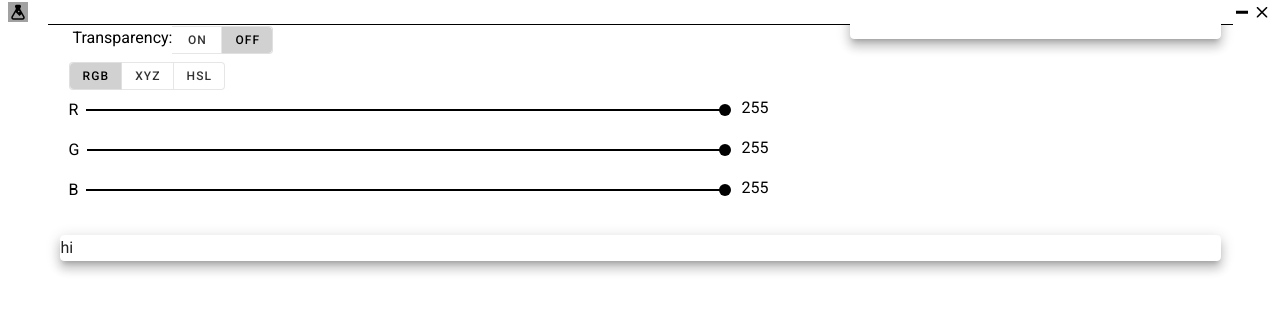
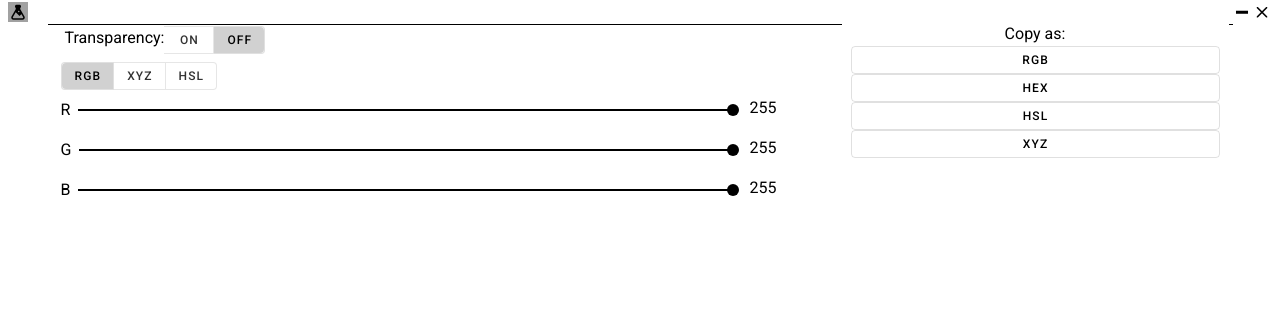
Before and after one commit to quadro313/electron-tsvyat, a Vue app: page /#/ in a window 1280 px wide. Shown: the top 312 px of the page. Built offline with nearby package versions, Linux system fonts and the light colour scheme.

Commit message:
added color panel to copy color strings

```diff
--- /dev/null
+++ b/src/components/ColorPanel.vue
@@ -0,0 +1,107 @@
+<template>
+  <v-card :color="backgroundColor" outlined>
+    <v-container>
+      <v-row align="center" justify="center" dense>
+        <span :style="{color: `${foregroundColor}`}">Copy as:</span>
+      </v-row>
+      <v-row align="center" justify="center" dense>
+        <v-btn
+        @click="copyColor('RGB')"
+          :color="foregroundColor"
+          :title="RGB"
+          small
+          outlined
+          text
+          block
+        >RGB</v-btn>
+      </v-row>
+      <v-row align="center" justify="center" dense>
+        <v-btn
+        @click="copyColor('HEX')"
+          :color="foregroundColor"
+          :title="HEX"
+          small
+          outlined
+          text
+          block
+        >HEX</v-btn>
+      </v-row>
+      <v-row align="center" justify="center" dense>
+        <v-btn
+        @click="copyColor('HSL')"
+          :color="foregroundColor"
+          :title="HSL"
+          small
+          outlined
+          text
+          block
+        >HSL</v-btn>
+      </v-row>
+      <v-row align="center" justify="center" dense>
+        <v-btn
+        @click="copyColor('XYZ')"
+          :color="foregroundColor"
+          :title="XYZ"
+          small
+          outlined
+          text
+          block
+        >XYZ</v-btn>
+      </v-row>
+    </v-container>
+  </v-card>
+</template>
+
+<script>
+const clipboardy = require('clipboardy');
+
+export default {
+  name: "ColorPanel",
+  props: ["backgroundColor", "foregroundColor"],
+  data() {
+    return {};
+  },
+  computed: {
+    RGB: function() {
+      let transparency = this.$store.getters.transparency;
+      if (transparency.enabled)
+        return `rgba(${this.$store.getters.getColorAs("rgb_array")},${
+          transparency.value
+        })`;
+      else return `rgb(${this.$store.getters.getColorAs("rgb_array")})`;
+    },
+    HSL: function() {
+      let transparency = this.$store.getters.transparency;
+      if (transparency.enabled)
+        return `hsl(${this.$store.getters.getColorAs("hsl")},${
+          transparency.value
+        })`;
+      else return `hsl(${this.$store.getters.getColorAs("hsl")})`;
+    },
+    XYZ: function() {
+      let transparency = this.$store.getters.transparency;
+      if (transparency.enabled)
+        return `xyz(${this.$store.getters.getColorAs("xyz")},${
+          transparency.value
+        })`;
+      else return `xyz(${this.$store.getters.getColorAs("xyz")})`;
+    },
+    HEX: function() {
+        return this.$store.getters.getColorAs('hex');
+    }
+  },
+  methods: {
+      copyColor: function(which) {
+          switch(which) {
+              case 'RGB': clipboardy.writeSync(this.RGB); break;
+              case 'HSL': clipboardy.writeSync(this.HSL); break;
+              case 'XYZ': clipboardy.writeSync(this.XYZ); break;
+              case 'HEX': clipboardy.writeSync(this.HEX); break;
+          }
+      }
+  }
+};
+</script>
+
+<style>
+</style>
--- a/src/views/Home.vue
+++ b/src/views/Home.vue
@@ -2,24 +2,11 @@
     <v-container :style="{backgroundColor: alpha, height: '100%', borderTop: `1px solid ${complementary}`}" min-height="100%"
                  height="100%" class="py-0 my-0">
         <v-row align="stretch">
-            <v-col cols="8" class="py-0 my-0">
+            <v-col cols="8" class="py-0 my-0 px-1">
                 <ColorPicker :backgroundColor="alpha" :foregroundColor="complementary"></ColorPicker>
             </v-col>
-            <v-col class="py-0 my-0">
-                <v-card :color="color" raised outlined>
-                    <v-container>
-                        <v-row align="stretch">
-
-                        </v-row>
-                    </v-container>
-                </v-card>
-            </v-col>
-        </v-row>
-        <v-row>
-            <v-col cols="12">
-                <v-card :color="color" raised outlined>
-                    hi
-                </v-card>
+            <v-col class="py-0 my-0 px-1">
+                <ColorPanel :backgroundColor="alpha" :foregroundColor="complementary"></ColorPanel>
             </v-col>
         </v-row>
     </v-container>
@@ -27,12 +14,14 @@
 
 <script>
     import ColorPicker from '../components/ColorPicker'
+    import ColorPanel from '../components/ColorPanel'
     const color = require('../helpers/color.js');
 
     export default {
         name: "Home",
         components: {
-            ColorPicker
+            ColorPicker,
+            ColorPanel
         },
         data() {
             return {
```
